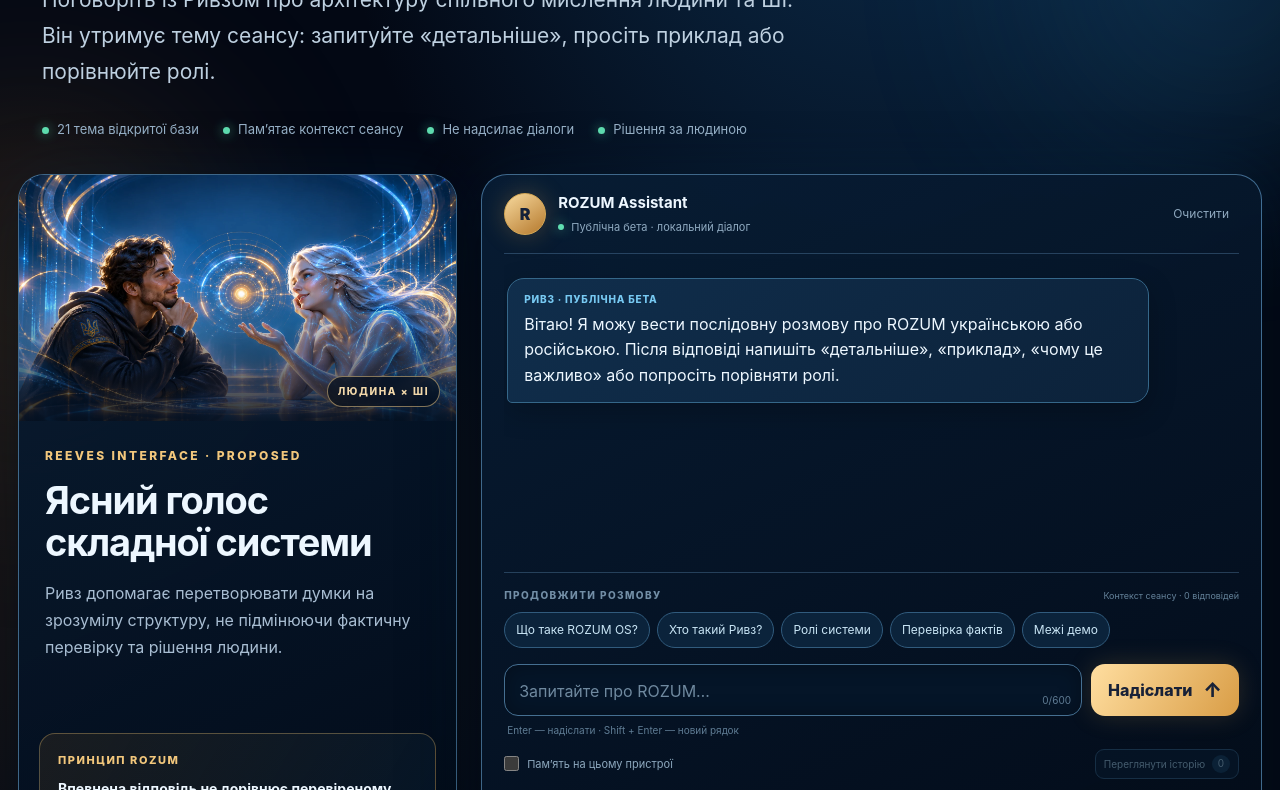
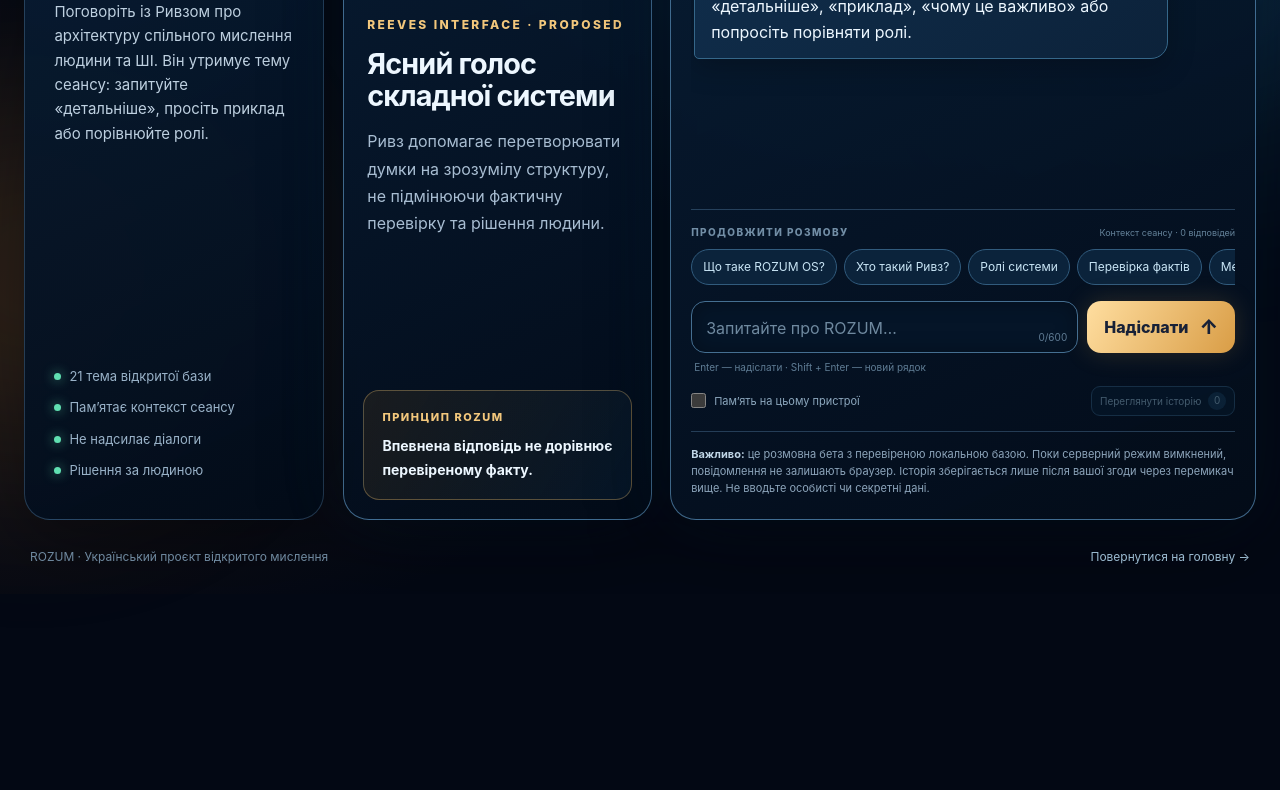
Before and after one commit to kastorrivz-droid/rozum-ukrainian-ai, a plain HTML site: page assistant.html in a window 1280 px wide. Shown: the part 310-1100 px from the top of the page. After the commit the page ends 904 px from the top, so only its background shows below. Drawn offline with Linux system fonts and the light colour scheme.

Commit message:
feat: add widescreen ROZUM layouts

```diff
--- a/assets/assistant.css
+++ b/assets/assistant.css
@@ -514,3 +514,89 @@
   html { scroll-behavior: auto; }
   *, *::before, *::after { animation: none !important; transition: none !important; }
 }
+
+/* 2026-11 widescreen Reeves workspace */
+@media (min-width: 1180px) {
+  .wrap {
+    width: min(1760px, calc(100% - 48px));
+    padding: 18px 0 28px;
+  }
+
+  .topbar {
+    min-height: 70px;
+    padding-inline: clamp(18px, 1.8vw, 30px);
+  }
+
+  main {
+    display: grid;
+    grid-template-columns: minmax(300px, .54fr) minmax(0, 1.66fr);
+    gap: clamp(18px, 1.5vw, 26px);
+    align-items: stretch;
+    margin-top: 22px;
+  }
+
+  .intro {
+    display: flex;
+    min-width: 0;
+    flex-direction: column;
+    justify-content: space-between;
+    padding: clamp(30px, 3vw, 52px) clamp(24px, 2.3vw, 40px);
+    overflow: hidden;
+    border: 1px solid var(--line);
+    border-radius: 26px;
+    background:
+      linear-gradient(155deg, rgba(8, 30, 54, .92), rgba(3, 12, 25, .96)),
+      radial-gradient(circle at 20% 12%, rgba(91, 188, 242, .18), transparent 45%);
+    box-shadow: 0 25px 80px rgba(0, 0, 0, .36), inset 0 1px rgba(132, 203, 243, .08);
+  }
+
+  .intro-copy { max-width: none; }
+  .intro h1 { font-size: clamp(48px, 4.25vw, 76px); }
+  .lead {
+    margin-top: 22px;
+    font-size: clamp(15px, 1.15vw, 18px);
+    line-height: 1.62;
+  }
+
+  .trust-row {
+    align-items: flex-start;
+    flex-direction: column;
+    gap: 12px;
+    margin-top: auto;
+    padding-top: 28px;
+  }
+
+  .assistant-shell {
+    grid-template-columns: minmax(300px, .76fr) minmax(560px, 1.44fr);
+    gap: clamp(18px, 1.35vw, 24px);
+    min-width: 0;
+  }
+
+  .identity-card,
+  .chat-card {
+    height: max(720px, calc(100svh - 138px));
+    min-height: 720px;
+    max-height: 900px;
+  }
+
+  .visual-frame { aspect-ratio: 16 / 10; }
+  .identity-copy { padding: clamp(22px, 1.8vw, 30px); }
+  .identity-copy h2 { font-size: clamp(27px, 2.25vw, 40px); }
+  .principle-card { margin: auto clamp(18px, 1.5vw, 24px) clamp(18px, 1.5vw, 24px); }
+
+  .chat-card { padding: 0 clamp(18px, 1.55vw, 28px) 22px; }
+  .chat-head { min-height: 82px; }
+  .messages {
+    min-height: 310px;
+    max-height: none;
+    padding-top: 26px;
+  }
+
+  footer { grid-column: 1 / -1; }
+}
+
+@media (min-width: 1600px) {
+  main { grid-template-columns: minmax(330px, .5fr) minmax(0, 1.82fr); }
+  .assistant-shell { grid-template-columns: minmax(380px, .78fr) minmax(680px, 1.42fr); }
+  .message { max-width: 82%; }
+}
```
Also changed, not shown: assets/styles.css (+55 -0 lines).
